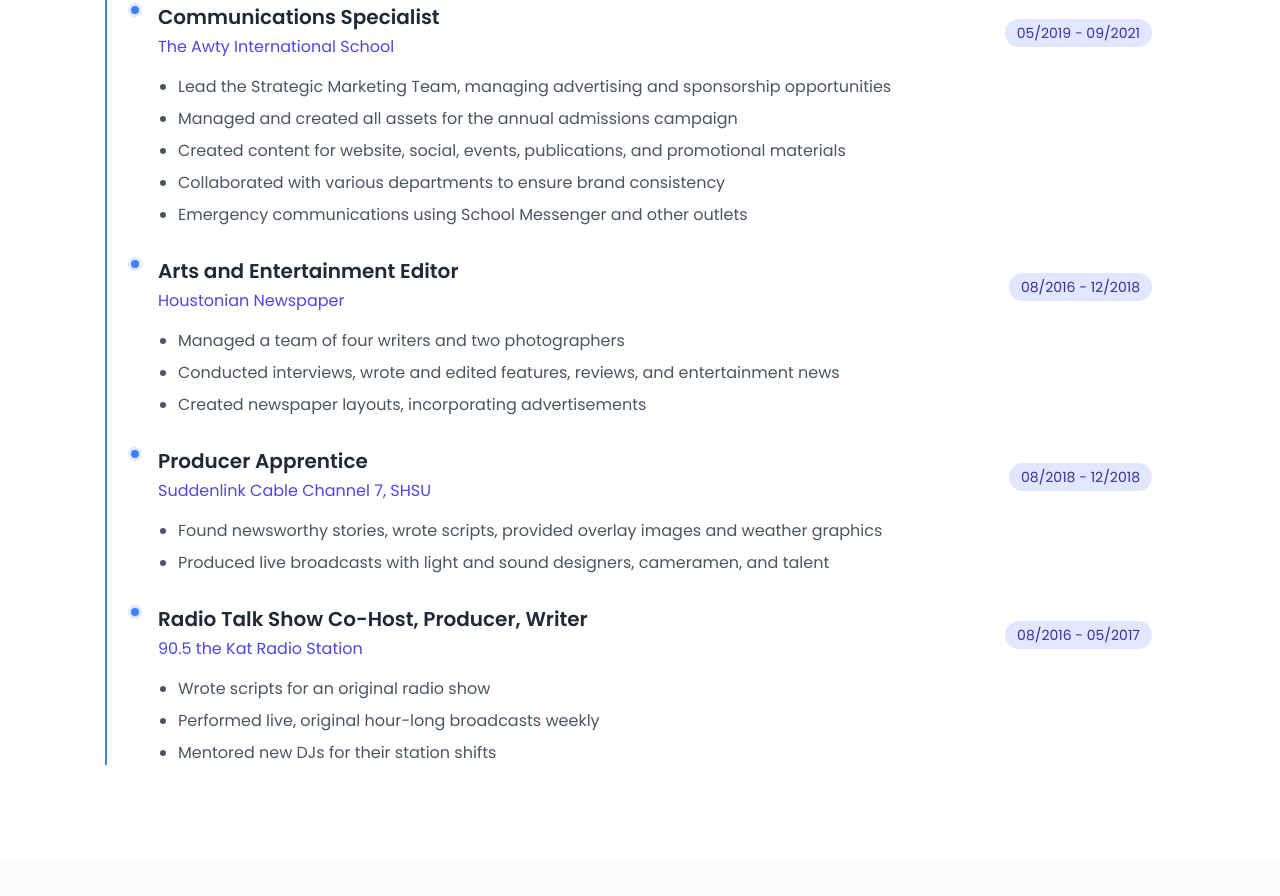
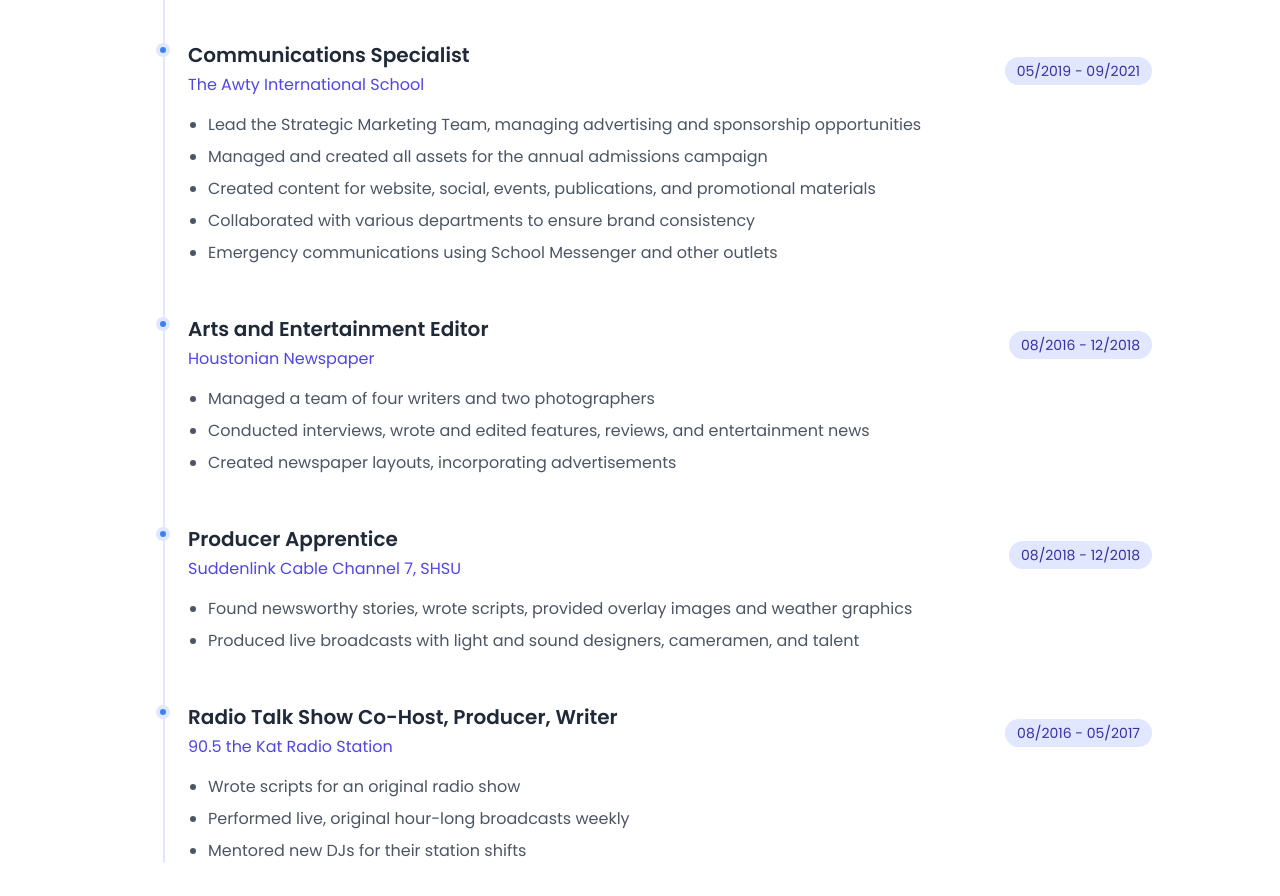
Before and after one commit to TeslaCadena/resumesuperpage.index, a plain HTML site: page index.html in a window 1280 px wide. Shown: the part 1252-2148 px from the top of the page. Before the commit the page ends 2111 px from the top, so only its background shows below. Drawn offline with nearby package versions, Linux system fonts and the light colour scheme.

Commit message:
better line

```diff
--- a/index.html
+++ b/index.html
@@ -11,49 +11,48 @@
         body { font-family: 'Poppins', sans-serif; scroll-behavior: smooth; }
         .playfair { font-family: 'Playfair Display', serif; }
         .display-font { font-family: 'Montserrat', sans-serif; letter-spacing: -0.01em; }
-        .gradient-bg { background: linear-gradient(135deg, #3b82f6 0%, #8b5cf6 100%); }
-        .card { transition: all 0.3s ease; }
-        .card:hover { transform: translateY(-5px); box-shadow: 0 10px 25px -5px rgba(0,0,0,0.1); }
-        .portfolio-item { transition: all 0.3s ease; }
-        .portfolio-item:hover .portfolio-overlay { opacity: 1; }
-        .portfolio-overlay { opacity: 0; transition: all 0.3s ease; background: rgba(0,0,0,0.7); }
-        .tab-active { color: #3b82f6; border-bottom: 2px solid #3b82f6; }
-        .animate-fade-in { animation: fadeIn 0.5s ease-in-out; }
-        @keyframes fadeIn { from { opacity: 0; transform: translateY(10px); } to { opacity: 1; transform: translateY(0); } }
-        .headshot-container { position: relative; width: 280px; height: 280px; border-radius: 50%; overflow: hidden; border: 8px solid white; box-shadow: 0 10px 25px -5px rgba(0,0,0,0.1); background: #f3f4f6; }
-        .headshot-placeholder { width: 100%; height: 100%; display: flex; align-items: center; justify-content: center; background: linear-gradient(135deg, #e0e7ff 0%, #c7d2fe 100%); }
+
+        /* Timeline: circles and line exactly centered/aligned */
         .timeline {
             position: relative;
-            padding-left: 30px;
+            margin-left: 28px;
+            padding-left: 0;
+        }
+        .timeline:before {
+            content: "";
+            position: absolute;
+            left: 7px; /* half of 14px, so line is exactly centered through the 14px circles */
+            top: 0;
+            bottom: 0;
+            width: 2px;
+            background: #e0e7ff;
+            z-index: 0;
+            border-radius: 2px;
         }
         .timeline-item {
             position: relative;
-            margin-bottom: 30px;
+            margin-bottom: 50px;
         }
-        .timeline-item:before {
-            content: "";
+        .timeline-circle {
             position: absolute;
-            left: -30px; /* aligns with timeline line */
-            top: 0;
+            left: 0;
+            top: 2px; /* aligns visually with the job title */
             width: 14px;
             height: 14px;
+            background: #e0e7ff;
             border-radius: 50%;
+            z-index: 1;
+            display: flex;
+            align-items: center;
+            justify-content: center;
+        }
+        .timeline-circle-inner {
+            width: 6px;
+            height: 6px;
             background: #3b82f6;
-            border: 3px solid #e0e7ff;
-            z-index: 1;
+            border-radius: 50%;
         }
-        /* Timeline vertical line (runs through the CENTER of circles and extends past last job) */
-        .timeline:after {
-            content: "";
-            position: absolute;
-            left: -23px; /* line center: -30px (circle left) + 7px (half the circle) = -23px */
-            top: 0;
-            bottom: 0;
-            width: 2px;
-            background: #3b82f6;
-            z-index: 0;
-        }
-        .timeline-item:after { display: none !important; }
+        .timeline-content { margin-left: 32px; }
         .award-highlight {
             background: linear-gradient(90deg, #e0e7ff 0%, #c7d2fe 100%);
             border-radius: 0.75rem;
@@ -81,6 +80,11 @@
         }
         .company-name {
             font-size: 16px !important;
+        }
+        .education-timeline {
+            margin: 0;
+            padding: 0;
+            position: static;
         }
         .skill-category { transition: all 0.3s ease; }
         .skill-category:hover { transform: translateY(-3px); box-shadow: 0 10px 25px -5px rgba(0,0,0,0.1); }
@@ -123,6 +127,8 @@
                     <div id="experience-tab" class="resume-tab-content">
                         <div class="timeline">
                             <div class="timeline-item">
+                                <div class="timeline-circle"><div class="timeline-circle-inner"></div></div>
+                                <div class="timeline-content">
                                     <div class="flex flex-col md:flex-row md:items-center md:justify-between">
                                         <div>
                                             <h3 class="text-xl font-semibold text-gray-800 mb-1">Digital Marketing Manager</h3>
@@ -140,7 +146,10 @@
                                         <li class="mb-2">Stand up attribution & performance dashboards in Salesforce + Pardot</li>
                                     </ul>
                                 </div>
+                            </div>
                             <div class="timeline-item">
+                                <div class="timeline-circle"><div class="timeline-circle-inner"></div></div>
+                                <div class="timeline-content">
                                     <div class="flex flex-col md:flex-row md:items-center md:justify-between">
                                         <div>
                                             <h3 class="text-xl font-semibold text-gray-800 mb-1">Marketing Manager</h3>
@@ -176,7 +185,10 @@
                                         </ul>
                                     </div>
                                 </div>
+                            </div>
                             <div class="timeline-item">
+                                <div class="timeline-circle"><div class="timeline-circle-inner"></div></div>
+                                <div class="timeline-content">
                                     <div class="flex flex-col md:flex-row md:items-center md:justify-between">
                                         <div>
                                             <h3 class="text-xl font-semibold text-gray-800 mb-1">Communications Specialist</h3>
@@ -194,7 +206,10 @@
                                         <li class="mb-2">Emergency communications using School Messenger and other outlets</li>
                                     </ul>
                                 </div>
+                            </div>
                             <div class="timeline-item">
+                                <div class="timeline-circle"><div class="timeline-circle-inner"></div></div>
+                                <div class="timeline-content">
                                     <div class="flex flex-col md:flex-row md:items-center md:justify-between">
                                         <div>
                                             <h3 class="text-xl font-semibold text-gray-800 mb-1">Arts and Entertainment Editor</h3>
@@ -210,7 +225,10 @@
                                         <li class="mb-2">Created newspaper layouts, incorporating advertisements</li>
                                     </ul>
                                 </div>
+                            </div>
                             <div class="timeline-item">
+                                <div class="timeline-circle"><div class="timeline-circle-inner"></div></div>
+                                <div class="timeline-content">
                                     <div class="flex flex-col md:flex-row md:items-center md:justify-between">
                                         <div>
                                             <h3 class="text-xl font-semibold text-gray-800 mb-1">Producer Apprentice</h3>
@@ -225,7 +243,10 @@
                                         <li class="mb-2">Produced live broadcasts with light and sound designers, cameramen, and talent</li>
                                     </ul>
                                 </div>
+                            </div>
                             <div class="timeline-item">
+                                <div class="timeline-circle"><div class="timeline-circle-inner"></div></div>
+                                <div class="timeline-content">
                                     <div class="flex flex-col md:flex-row md:items-center md:justify-between">
                                         <div>
                                             <h3 class="text-xl font-semibold text-gray-800 mb-1">Radio Talk Show Co-Host, Producer, Writer</h3>
@@ -243,11 +264,12 @@
                                 </div>
                             </div>
                         </div>
+                    </div>
 
-                    <!-- Education Tab -->
+                    <!-- Education Tab (timeline removed) -->
                     <div id="education-tab" class="resume-tab-content hidden">
-                        <div class="timeline">
-                            <div class="timeline-item">
+                        <div class="education-timeline">
+                            <div>
                                 <div class="mb-2">
                                     <span class="inline-block px-3 py-1 bg-indigo-100 text-indigo-800 rounded-full text-sm">Sam Houston State University</span>
                                 </div>
@@ -366,6 +388,9 @@
                                     <span class="px-3 py-1 bg-white text-pink-700 rounded-full text-sm border border-pink-200">Wrike</span>
                                     <span class="px-3 py-1 bg-white text-pink-700 rounded-full text-sm border border-pink-200">Trello</span>
                                     <span class="px-3 py-1 bg-white text-pink-700 rounded-full text-sm border border-pink-200">AI Tools</span>
+                                    <span class="px-3 py-1 bg-white text-pink-700 rounded-full text-sm border border-pink-200">SmartSheet</span>
+                                    <span class="px-3 py-1 bg-white text-pink-700 rounded-full text-sm border border-pink-200">Scribe</span>
+                                    <span class="px-3 py-1 bg-white text-pink-700 rounded-full text-sm border border-pink-200">BIC Process Modeling</span>
                                 </div>
                             </div>
                         </div>
```
Lines whose indentation alone changed are shown as unchanged.
